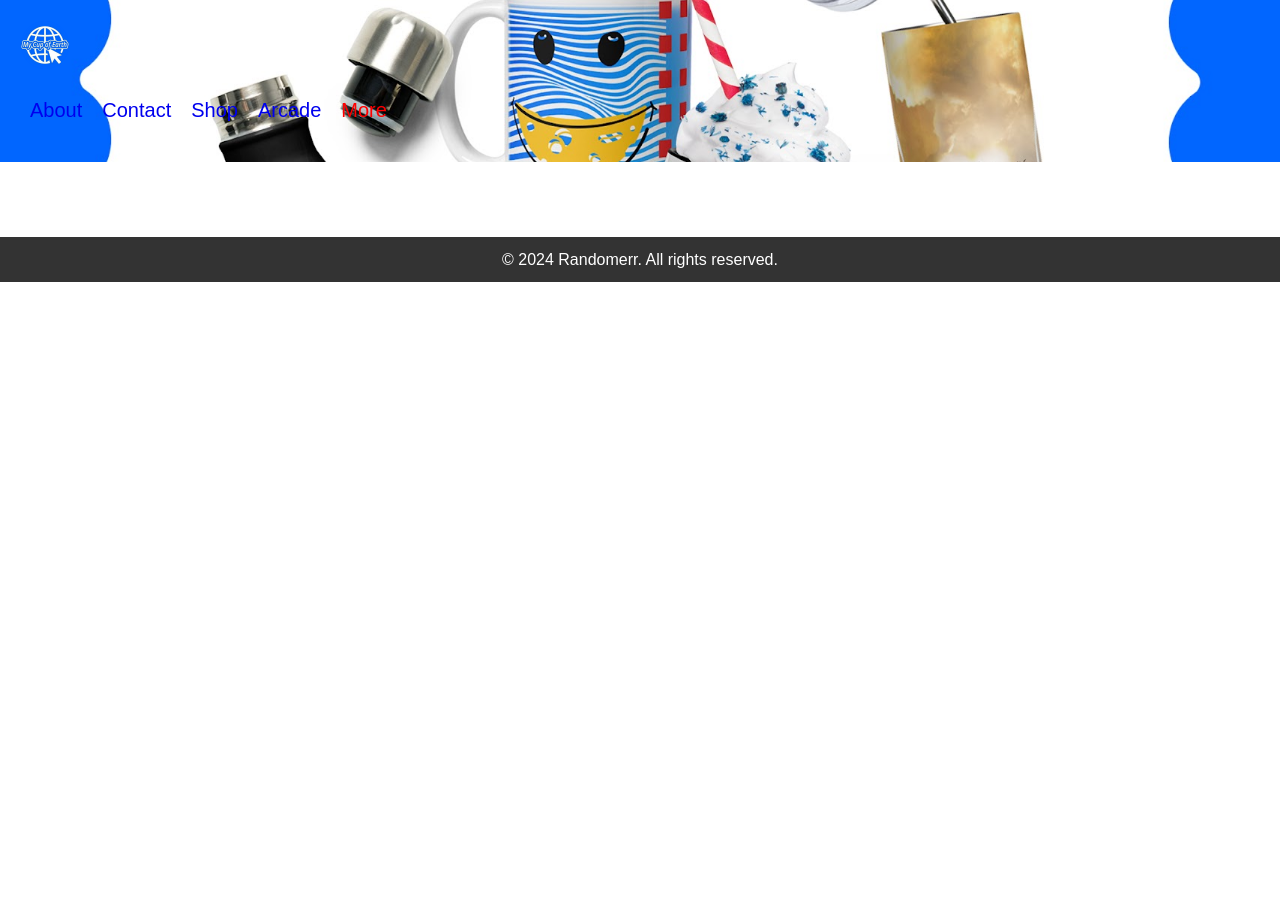
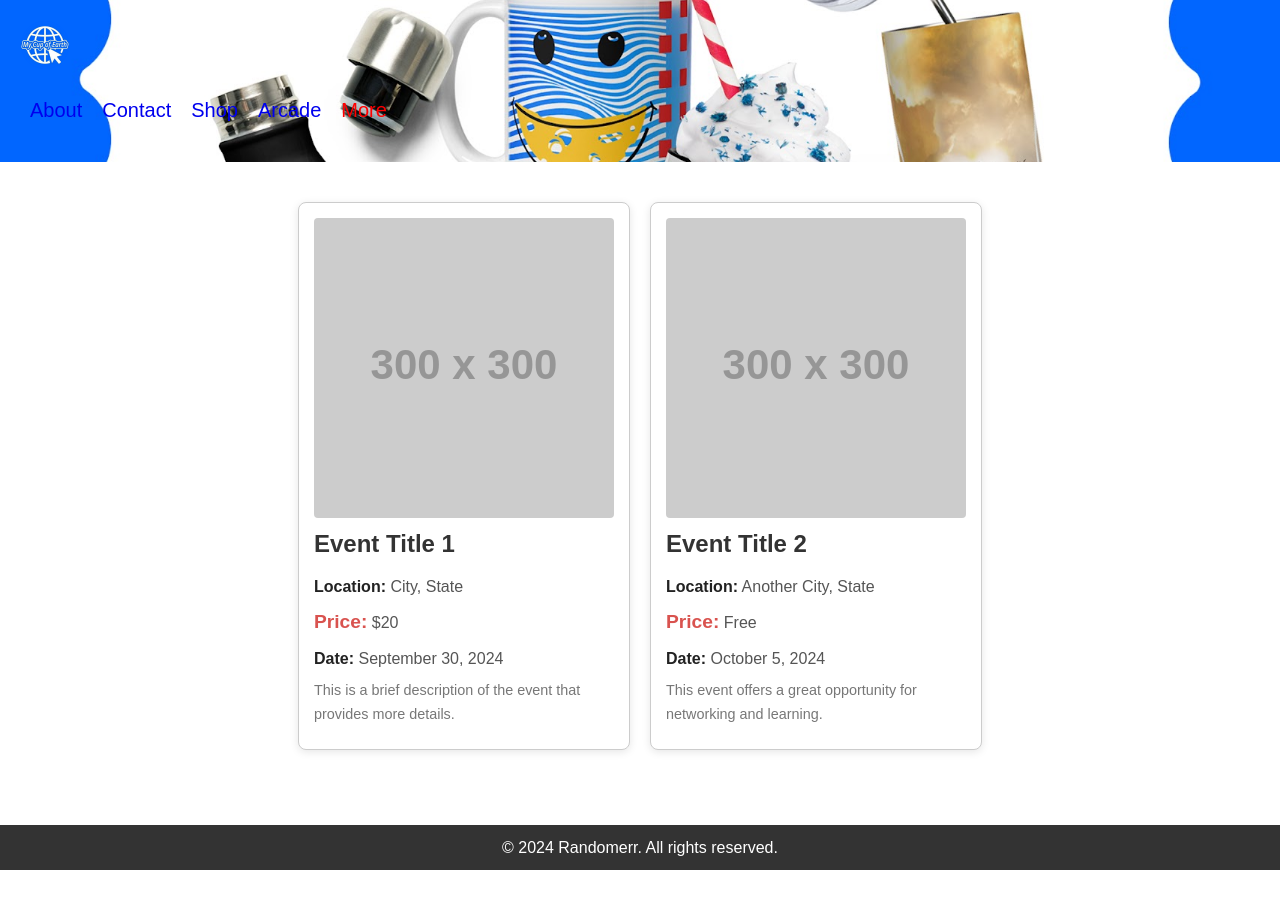
Before and after one commit to m-cochran/Randomerr, a Jekyll site: the page built from hub.html, in a window 1280 px wide. Built offline with Jekyll 4.4.1, drawn with Linux system fonts in a browser that asks for light colours.

Commit message:
Update hub.html

```diff
--- a/hub.html
+++ b/hub.html
@@ -62,6 +62,29 @@
             }
         });
     </script>
+
+        <div id="results">
+        <!-- Sample event card -->
+        <div class="event-card">
+            <img src="https://via.placeholder.com/300" alt="Event Image">
+            <h3>Event Title 1</h3>
+            <p><strong>Location:</strong> City, State</p>
+            <p><strong class="price">Price:</strong> $20</p>
+            <p><strong>Date:</strong> September 30, 2024</p>
+            <p>This is a brief description of the event that provides more details.</p>
+        </div>
+
+        <div class="event-card">
+            <img src="https://via.placeholder.com/300" alt="Event Image">
+            <h3>Event Title 2</h3>
+            <p><strong>Location:</strong> Another City, State</p>
+            <p><strong class="price">Price:</strong> Free</p>
+            <p><strong>Date:</strong> October 5, 2024</p>
+            <p>This event offers a great opportunity for networking and learning.</p>
+        </div>
+
+        <!-- More event cards can be added here -->
+    </div>
     <style>
 /* Basic styling for the results container */
 #results {
```
